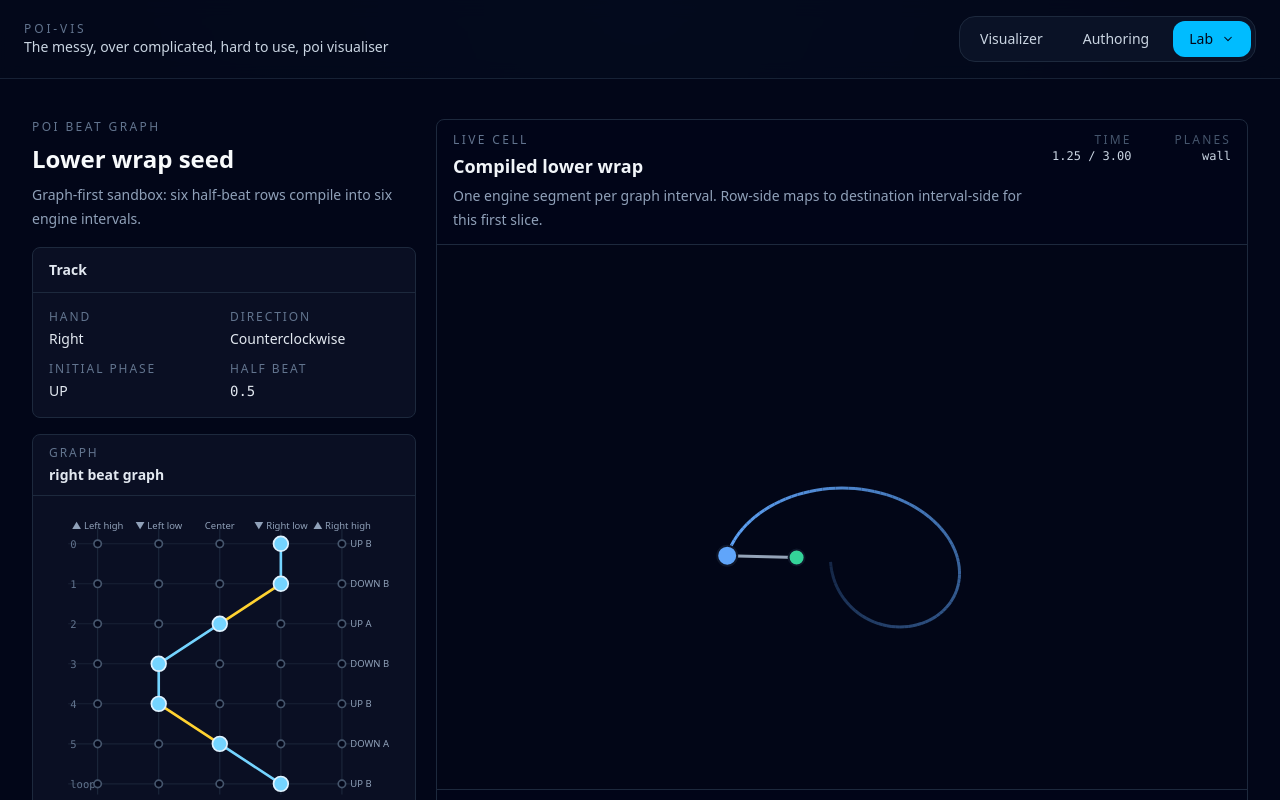
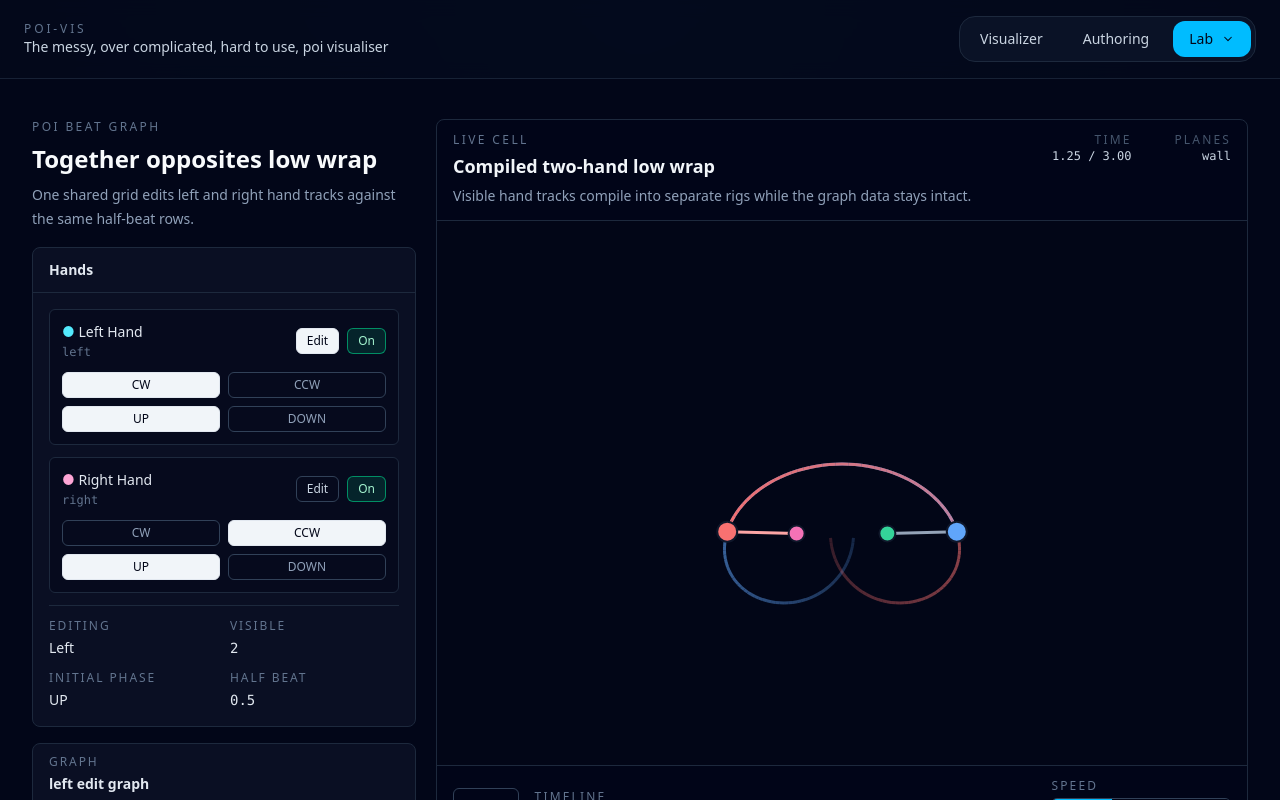
Before and after one commit to Jragon/poi-viz, a Vue app: page /lab/poi-beat-graph in a window 1280 px wide. Shown: the top 800 px of the page. Built offline with nearby package versions, Linux system fonts and the light colour scheme.

Commit message:
add multi hand editing

```diff
--- a/src/lab/experiments/poi-beat-graph/PoiBeatGraph.vue
+++ b/src/lab/experiments/poi-beat-graph/PoiBeatGraph.vue
@@ -17,6 +17,7 @@ import type {
 const props = defineProps<{
   graph: PoiBeatGraph;
   trackId?: string;
+  visibleTrackIds?: readonly string[];
   halfBeatDuration: number;
 }>();
 
@@ -28,7 +29,7 @@ const emit = defineEmits<{
 
 const layout = {
   leftPad: 50,
-  rightPad: 58,
+  rightPad: 28,
   topPad: 34,
   bottomPad: 30,
   laneGap: 58,
@@ -45,27 +46,35 @@ interface DisplayRowState extends PoiBeatDerivedRowState {
 }
 
 interface ActivePointView {
+  readonly key: string;
+  readonly track: PoiBeatTrack;
   readonly row: DisplayRowState;
   readonly x: number;
   readonly y: number;
 }
 
-interface LaneNodeView {
+interface ClickTargetView {
   readonly key: string;
   readonly lane: PoiBeatLane;
   readonly row: DisplayRowState;
   readonly x: number;
   readonly y: number;
-  readonly active: boolean;
 }
 
 interface ConnectorView {
   readonly key: string;
+  readonly track: PoiBeatTrack;
   readonly interval: PoiBeatInterval;
   readonly x1: number;
   readonly y1: number;
   readonly x2: number;
   readonly y2: number;
+}
+
+interface TrackPathView {
+  readonly track: PoiBeatTrack;
+  readonly points: readonly ActivePointView[];
+  readonly connectors: readonly ConnectorView[];
 }
 
 const track = computed<PoiBeatTrack>(() => {
@@ -84,11 +93,46 @@ const lanes = computed(() => props.graph.lanes);
 const laneX = computed(
   () => new Map(lanes.value.map((lane, index) => [lane.id, xForLaneIndex(index)]))
 );
-const rowStates = computed(() => deriveRowStates(track.value));
-const displayRows = computed<readonly DisplayRowState[]>(() => {
-  const states = rowStates.value.map((state) => ({
+const visibleTrackIds = computed(
+  () => new Set(props.visibleTrackIds ?? props.graph.tracks.map((candidate) => candidate.id))
+);
+const visibleTracks = computed<readonly PoiBeatTrack[]>(() => {
+  const tracks = props.graph.tracks.filter((candidate) => visibleTrackIds.value.has(candidate.id));
+  if (tracks.length === 0) return [track.value];
+
+  return [...tracks].sort((a, b) => {
+    if (a.id === track.value.id) return 1;
+    if (b.id === track.value.id) return -1;
+    return 0;
+  });
+});
+const displayRows = computed(() => makeDisplayRows(track.value));
+const canDeleteRow = computed(() => props.graph.cycleSteps > 2);
+const svgWidth = computed(
+  () => layout.leftPad + layout.rightPad + layout.laneGap * Math.max(lanes.value.length - 1, 0)
+);
+const svgHeight = computed(
+  () => layout.topPad + layout.bottomPad + layout.rowGap * Math.max(displayRows.value.length - 1, 0)
+);
+const trackPaths = computed<readonly TrackPathView[]>(() =>
+  visibleTracks.value.map((visibleTrack) => makeTrackPath(visibleTrack))
+);
+const clickTargets = computed<readonly ClickTargetView[]>(() =>
+  displayRows.value.flatMap((row, rowIndex) =>
+    lanes.value.map((lane, laneIndex) => ({
+      key: `${row.key}-${lane.id}`,
+      lane,
+      row,
+      x: xForLaneIndex(laneIndex),
+      y: yForRowIndex(rowIndex)
+    }))
+  )
+);
+
+function makeDisplayRows(pathTrack: PoiBeatTrack): readonly DisplayRowState[] {
+  const states = deriveRowStates(pathTrack).map((state) => ({
     ...state,
-    key: `step-${state.row.step}`,
+    key: `${pathTrack.id}-step-${state.row.step}`,
     label: String(state.row.step),
     isLoopClosure: false,
     sourceStep: state.row.step
@@ -100,58 +144,51 @@ const displayRows = computed<readonly DisplayRowState[]>(() => {
     ...states,
     {
       ...first,
-      key: "loop",
+      key: `${pathTrack.id}-loop`,
       label: "loop",
       isLoopClosure: true,
       sourceStep: first.row.step
     }
   ];
-});
-const intervals = computed(() => deriveLoopIntervals(track.value, props.halfBeatDuration));
-const canDeleteRow = computed(() => track.value.rows.length > 2);
-const svgWidth = computed(
-  () => layout.leftPad + layout.rightPad + layout.laneGap * Math.max(lanes.value.length - 1, 0)
-);
-const svgHeight = computed(
-  () => layout.topPad + layout.bottomPad + layout.rowGap * Math.max(displayRows.value.length - 1, 0)
-);
-const activePoints = computed<readonly ActivePointView[]>(() =>
-  displayRows.value.map((row, index) => ({
+}
+
+function makeActivePoints(
+  pathTrack: PoiBeatTrack,
+  rows: readonly DisplayRowState[]
+): readonly ActivePointView[] {
+  return rows.map((row, index) => ({
+    key: `${pathTrack.id}-${row.key}`,
+    track: pathTrack,
     row,
     x: xForLane(row.row.laneId),
     y: yForRowIndex(index)
-  }))
-);
-const laneNodes = computed<readonly LaneNodeView[]>(() =>
-  displayRows.value.flatMap((row, rowIndex) =>
-    lanes.value.map((lane, laneIndex) => ({
-      key: `${row.key}-${lane.id}`,
-      lane,
-      row,
-      x: xForLaneIndex(laneIndex),
-      y: yForRowIndex(rowIndex),
-      active: lane.id === row.row.laneId
-    }))
-  )
-);
-const connectors = computed<readonly ConnectorView[]>(() =>
-  intervals.value.map((interval, index) => {
-    const fromPoint = activePoints.value[index];
-    const toPoint = activePoints.value[index + 1];
+  }));
+}
+
+function makeTrackPath(pathTrack: PoiBeatTrack): TrackPathView {
+  const rows = makeDisplayRows(pathTrack);
+  const points = makeActivePoints(pathTrack, rows);
+  const pathIntervals = deriveLoopIntervals(pathTrack, props.halfBeatDuration);
+  const connectors = pathIntervals.map((interval, index) => {
+    const fromPoint = points[index];
+    const toPoint = points[index + 1];
     if (!fromPoint || !toPoint) {
       throw new Error("PoiBeatGraph connector invariant failed");
     }
 
     return {
-      key: `${interval.fromRow.step}-${interval.toRow.step}`,
+      key: `${pathTrack.id}-${interval.fromRow.step}-${interval.toRow.step}`,
+      track: pathTrack,
       interval,
       x1: fromPoint.x,
       y1: fromPoint.y,
       x2: toPoint.x,
       y2: toPoint.y
     };
-  })
-);
+  });
+
+  return { track: pathTrack, points, connectors };
+}
 
 function xForLaneIndex(index: number): number {
   return layout.leftPad + index * layout.laneGap;
@@ -169,14 +206,14 @@ function yForRowIndex(index: number): number {
   return layout.topPad + index * layout.rowGap;
 }
 
-function nodeClass(node: LaneNodeView): string {
-  if (node.active) return "fill-sky-300 stroke-sky-100";
-  return "fill-slate-950 stroke-slate-600 hover:fill-slate-800 hover:stroke-slate-400";
+function trackNodeClass(pathTrack: PoiBeatTrack): string {
+  if (pathTrack.hand === "left") return "fill-slate-950 stroke-cyan-300";
+  return "fill-slate-950 stroke-pink-300";
 }
 
 function connectorClass(connector: ConnectorView): string {
-  if (connector.interval.planeSide === "a") return "stroke-amber-300";
-  return "stroke-sky-300";
+  if (connector.track.hand === "left") return "stroke-cyan-300";
+  return "stroke-pink-300";
 }
 
 function laneHeaderLabel(lane: PoiBeatLane): string {
@@ -195,7 +232,7 @@ function selectLane(row: DisplayRowState, laneId: PoiBeatLaneId): void {
   <section class="overflow-hidden rounded-lg border border-slate-800 bg-slate-900/60">
     <div class="border-b border-slate-800 px-4 py-2.5">
       <p class="text-xs uppercase tracking-[0.16em] text-slate-500">Graph</p>
-      <h2 class="mt-1 text-sm font-semibold text-slate-200">{{ track.id }} beat graph</h2>
+      <h2 class="mt-1 text-sm font-semibold text-slate-200">{{ track.id }} edit graph</h2>
     </div>
 
     <div class="px-3 py-3">
@@ -255,7 +292,7 @@ function selectLane(row: DisplayRowState, laneId: PoiBeatLaneId): void {
 
         <g>
           <line
-            v-for="connector in connectors"
+            v-for="connector in trackPaths.flatMap((path) => path.connectors)"
             :key="connector.key"
             :x1="connector.x1"
             :y1="connector.y1"
@@ -268,8 +305,20 @@ function selectLane(row: DisplayRowState, laneId: PoiBeatLaneId): void {
         </g>
 
         <g>
+          <circle
+            v-for="point in trackPaths.flatMap((path) => path.points)"
+            :key="point.key"
+            :cx="point.x"
+            :cy="point.y"
+            :r="layout.activeRadius"
+            :class="trackNodeClass(point.track)"
+            stroke-width="2"
+          />
+        </g>
+
+        <g>
           <foreignObject
-            v-for="node in laneNodes"
+            v-for="node in clickTargets"
             :key="node.key"
             :x="node.x - 10"
             :y="node.y - 10"
@@ -279,33 +328,13 @@ function selectLane(row: DisplayRowState, laneId: PoiBeatLaneId): void {
             <button
               type="button"
               class="grid h-5 w-5 place-items-center rounded-full bg-transparent"
-              :aria-label="`${node.row.label} ${node.lane.label}`"
+              :aria-label="`${track.hand} hand step ${node.row.label} ${node.lane.label}`"
               :disabled="node.row.isLoopClosure"
               @click="selectLane(node.row, node.lane.id)"
             >
-              <svg viewBox="0 0 20 20" class="h-5 w-5 overflow-visible">
-                <circle
-                  cx="10"
-                  cy="10"
-                  :r="node.active ? layout.activeRadius : layout.inactiveRadius"
-                  :class="nodeClass(node)"
-                  stroke-width="1.6"
-                />
-              </svg>
+              <span class="sr-only">{{ node.lane.label }}</span>
             </button>
           </foreignObject>
-        </g>
-
-        <g>
-          <text
-            v-for="point in activePoints"
-            :key="`meta-${point.row.key}`"
-            :x="svgWidth - layout.rightPad + 8"
-            :y="point.y + 3"
-            class="fill-slate-400 text-[9px] uppercase"
-          >
-            {{ point.row.phaseLabel }} {{ point.row.planeSide }}
-          </text>
         </g>
       </svg>
     </div>
--- a/src/lab/experiments/poi-beat-graph/PoiBeatGraphPage.vue
+++ b/src/lab/experiments/poi-beat-graph/PoiBeatGraphPage.vue
@@ -11,29 +11,77 @@ import {
   deletePoiBeatGraphLastRow,
   deriveLoopIntervals,
   deriveRowStates,
-  movePoiBeatGraphRowLane
+  filterPoiBeatGraphTracks,
+  movePoiBeatGraphRowLane,
+  setPoiBeatGraphTrackDirection,
+  setPoiBeatGraphTrackInitialPhase
 } from "@/lab/experiments/poi-beat-graph/graphHelpers";
-import { createLowerWrapBeatGraph } from "@/lab/experiments/poi-beat-graph/lowerWrapSeed";
+import { createTwoHandLowWrapBeatGraph } from "@/lab/experiments/poi-beat-graph/lowerWrapSeed";
 import PoiBeatGraph from "@/lab/experiments/poi-beat-graph/PoiBeatGraph.vue";
-import type { PoiBeatLaneId } from "@/lab/experiments/poi-beat-graph/types";
+import type {
+  PoiBeatDirection,
+  PoiBeatLaneId,
+  PoiBeatPhaseLabel,
+  PoiBeatTrack
+} from "@/lab/experiments/poi-beat-graph/types";
 
-const graph = ref(createLowerWrapBeatGraph());
+const graph = ref(createTwoHandLowWrapBeatGraph());
 const compilerOptions = DEFAULT_POI_BEAT_COMPILER_OPTIONS;
-const compiled = computed(() => compilePoiBeatGraph(graph.value, compilerOptions));
-const primaryTrack = computed(() => {
-  const track = graph.value.tracks[0];
+const editingTrackId = ref(graph.value.tracks[0]?.id ?? "");
+const visibleTrackIds = ref(graph.value.tracks.map((track) => track.id));
+const visibleGraph = computed(() => filterPoiBeatGraphTracks(graph.value, visibleTrackIds.value));
+const compiled = computed(() => compilePoiBeatGraph(visibleGraph.value, compilerOptions));
+const tracks = computed(() => graph.value.tracks);
+const visibleTracks = computed(() =>
+  graph.value.tracks.filter((track) => visibleTrackIds.value.includes(track.id))
+);
+const editingTrack = computed(() => {
+  const track = graph.value.tracks.find((candidate) => candidate.id === editingTrackId.value);
   if (!track) {
     throw new Error("PoiBeatGraphPage requires at least one track");
   }
   return track;
 });
-const rowStates = computed(() => deriveRowStates(primaryTrack.value));
+const rowStates = computed(() => deriveRowStates(editingTrack.value));
 const intervals = computed(() =>
-  deriveLoopIntervals(primaryTrack.value, compilerOptions.halfBeatDuration)
+  deriveLoopIntervals(editingTrack.value, compilerOptions.halfBeatDuration)
 );
 
 function moveActiveLane(step: number, laneId: PoiBeatLaneId) {
-  graph.value = movePoiBeatGraphRowLane(graph.value, primaryTrack.value.id, step, laneId);
+  graph.value = movePoiBeatGraphRowLane(graph.value, editingTrack.value.id, step, laneId);
+}
+
+function setEditingTrack(trackId: string) {
+  if (!visibleTrackIds.value.includes(trackId)) return;
+  editingTrackId.value = trackId;
+}
+
+function toggleTrackVisibility(trackId: string) {
+  const visibleIds = new Set(visibleTrackIds.value);
+
+  if (visibleIds.has(trackId)) {
+    if (visibleIds.size <= 1) return;
+    visibleIds.delete(trackId);
+  } else {
+    visibleIds.add(trackId);
+  }
+
+  visibleTrackIds.value = graph.value.tracks
+    .map((track) => track.id)
+    .filter((candidateId) => visibleIds.has(candidateId));
+
+  if (!visibleIds.has(editingTrackId.value)) {
+    const nextEditingTrackId = visibleTrackIds.value[0];
+    if (nextEditingTrackId) editingTrackId.value = nextEditingTrackId;
+  }
+}
+
+function setTrackDirection(trackId: string, direction: PoiBeatDirection) {
+  graph.value = setPoiBeatGraphTrackDirection(graph.value, trackId, direction);
+}
+
+function setTrackInitialPhase(trackId: string, phase: PoiBeatPhaseLabel) {
+  graph.value = setPoiBeatGraphTrackInitialPhase(graph.value, trackId, phase);
 }
 
 function appendRow() {
@@ -43,6 +91,43 @@ function appendRow() {
 function deleteRow() {
   graph.value = deletePoiBeatGraphLastRow(graph.value);
 }
+
+function isEditingTrack(trackId: string): boolean {
+  return editingTrackId.value === trackId;
+}
+
+function isTrackVisible(trackId: string): boolean {
+  return visibleTrackIds.value.includes(trackId);
+}
+
+function trackLabel(track: PoiBeatTrack): string {
+  return `${track.hand} hand`;
+}
+
+function trackAccentClass(track: PoiBeatTrack): string {
+  if (track.hand === "left") return "text-cyan-300";
+  return "text-pink-300";
+}
+
+function editButtonClass(track: PoiBeatTrack): string {
+  if (isEditingTrack(track.id)) return "border-slate-200 bg-slate-100 text-slate-950";
+  return "border-slate-700 text-slate-300 hover:border-slate-500 hover:bg-slate-800";
+}
+
+function visibilityButtonClass(track: PoiBeatTrack): string {
+  if (isTrackVisible(track.id)) return "border-emerald-500/70 bg-emerald-500/15 text-emerald-200";
+  return "border-slate-700 text-slate-500 hover:border-slate-500 hover:text-slate-300";
+}
+
+function directionButtonClass(track: PoiBeatTrack, direction: PoiBeatDirection): string {
+  if (track.poiDirection === direction) return "border-slate-200 bg-slate-100 text-slate-950";
+  return "border-slate-700 text-slate-400 hover:border-slate-500 hover:text-slate-200";
+}
+
+function phaseButtonClass(track: PoiBeatTrack, phase: PoiBeatPhaseLabel): string {
+  if (track.initialPhase === phase) return "border-slate-200 bg-slate-100 text-slate-950";
+  return "border-slate-700 text-slate-400 hover:border-slate-500 hover:text-slate-200";
+}
 </script>
 
 <template>
@@ -51,38 +136,124 @@ function deleteRow() {
       <div class="grid content-start gap-4">
         <header>
           <p class="text-xs uppercase tracking-[0.2em] text-slate-500">Poi Beat Graph</p>
-          <h1 class="mt-2 text-2xl font-semibold text-slate-50">Lower wrap seed</h1>
+          <h1 class="mt-2 text-2xl font-semibold text-slate-50">Together opposites low wrap</h1>
           <p class="mt-2 text-sm leading-6 text-slate-400">
-            Graph-first sandbox: six half-beat rows compile into six engine intervals.
+            One shared grid edits left and right hand tracks against the same half-beat rows.
           </p>
         </header>
 
         <section class="rounded-lg border border-slate-800 bg-slate-900/60">
           <div class="border-b border-slate-800 px-4 py-3">
-            <h2 class="text-sm font-semibold text-slate-200">Track</h2>
+            <h2 class="text-sm font-semibold text-slate-200">Hands</h2>
           </div>
-          <dl class="grid grid-cols-2 gap-3 px-4 py-4 text-sm">
+          <div class="grid gap-3 px-4 py-4 text-sm">
+            <div
+              v-for="track in tracks"
+              :key="track.id"
+              class="rounded-md border border-slate-800 bg-slate-950/50 px-3 py-3"
+            >
+              <div class="flex items-center justify-between gap-3">
+                <div class="min-w-0">
+                  <p class="font-medium capitalize text-slate-200">
+                    <span :class="trackAccentClass(track)">●</span>
+                    {{ trackLabel(track) }}
+                  </p>
+                  <p class="mt-0.5 font-mono text-xs text-slate-500">{{ track.id }}</p>
+                </div>
+
+                <div class="flex shrink-0 gap-2">
+                  <button
+                    type="button"
+                    class="rounded-md border px-2.5 py-1 text-xs font-medium transition disabled:cursor-not-allowed disabled:border-slate-800 disabled:text-slate-600"
+                    :class="editButtonClass(track)"
+                    :disabled="!isTrackVisible(track.id)"
+                    :aria-pressed="isEditingTrack(track.id)"
+                    @click="setEditingTrack(track.id)"
+                  >
+                    Edit
+                  </button>
+                  <button
+                    type="button"
+                    class="rounded-md border px-2.5 py-1 text-xs font-medium transition"
+                    :class="visibilityButtonClass(track)"
+                    :aria-pressed="isTrackVisible(track.id)"
+                    @click="toggleTrackVisibility(track.id)"
+                  >
+                    {{ isTrackVisible(track.id) ? "On" : "Off" }}
+                  </button>
+                </div>
+              </div>
+
+              <div class="mt-3 grid grid-cols-2 gap-2">
+                <button
+                  type="button"
+                  class="rounded-md border px-2 py-1 text-xs font-medium transition"
+                  :class="directionButtonClass(track, 'clockwise')"
+                  :aria-pressed="track.poiDirection === 'clockwise'"
+                  @click="setTrackDirection(track.id, 'clockwise')"
+                >
+                  CW
+                </button>
+                <button
+                  type="button"
+                  class="rounded-md border px-2 py-1 text-xs font-medium transition"
+                  :class="directionButtonClass(track, 'counterclockwise')"
+                  :aria-pressed="track.poiDirection === 'counterclockwise'"
+                  @click="setTrackDirection(track.id, 'counterclockwise')"
+                >
+                  CCW
+                </button>
+              </div>
+
+              <div class="mt-2 grid grid-cols-2 gap-2">
+                <button
+                  type="button"
+                  class="rounded-md border px-2 py-1 text-xs font-medium uppercase transition"
+                  :class="phaseButtonClass(track, 'up')"
+                  :aria-pressed="track.initialPhase === 'up'"
+                  @click="setTrackInitialPhase(track.id, 'up')"
+                >
+                  Up
+                </button>
+                <button
+                  type="button"
+                  class="rounded-md border px-2 py-1 text-xs font-medium uppercase transition"
+                  :class="phaseButtonClass(track, 'down')"
+                  :aria-pressed="track.initialPhase === 'down'"
+                  @click="setTrackInitialPhase(track.id, 'down')"
+                >
+                  Down
+                </button>
+              </div>
+            </div>
+
+            <dl class="grid grid-cols-2 gap-3 border-t border-slate-800 pt-3 text-sm">
               <div>
-              <dt class="text-xs uppercase tracking-[0.16em] text-slate-500">Hand</dt>
-              <dd class="mt-1 capitalize text-slate-200">{{ primaryTrack.hand }}</dd>
+                <dt class="text-xs uppercase tracking-[0.16em] text-slate-500">Editing</dt>
+                <dd class="mt-1 capitalize text-slate-200">{{ editingTrack.hand }}</dd>
               </div>
               <div>
-              <dt class="text-xs uppercase tracking-[0.16em] text-slate-500">Direction</dt>
-              <dd class="mt-1 capitalize text-slate-200">{{ primaryTrack.poiDirection }}</dd>
+                <dt class="text-xs uppercase tracking-[0.16em] text-slate-500">Visible</dt>
+                <dd class="mt-1 font-mono text-slate-200">{{ visibleTracks.length }}</dd>
               </div>
               <div>
                 <dt class="text-xs uppercase tracking-[0.16em] text-slate-500">Initial Phase</dt>
-              <dd class="mt-1 uppercase text-slate-200">{{ primaryTrack.initialPhase }}</dd>
+                <dd class="mt-1 uppercase text-slate-200">{{ editingTrack.initialPhase }}</dd>
               </div>
               <div>
                 <dt class="text-xs uppercase tracking-[0.16em] text-slate-500">Half Beat</dt>
-              <dd class="mt-1 font-mono text-slate-200">{{ compilerOptions.halfBeatDuration }}</dd>
+                <dd class="mt-1 font-mono text-slate-200">
+                  {{ compilerOptions.halfBeatDuration }}
+                </dd>
               </div>
             </dl>
+          </div>
         </section>
 
         <PoiBeatGraph
           :graph="graph"
+          :track-id="editingTrackId"
+          :visible-track-ids="visibleTrackIds"
           :half-beat-duration="compilerOptions.halfBeatDuration"
           @select-lane="moveActiveLane"
           @append-row="appendRow"
@@ -91,7 +262,7 @@ function deleteRow() {
 
         <section class="overflow-hidden rounded-lg border border-slate-800 bg-slate-900/60">
           <div class="border-b border-slate-800 px-4 py-3">
-            <h2 class="text-sm font-semibold text-slate-200">Rows</h2>
+            <h2 class="text-sm font-semibold text-slate-200">Rows · {{ editingTrack.id }}</h2>
           </div>
           <table class="w-full text-left text-sm">
             <thead class="bg-slate-950/70 text-xs uppercase tracking-[0.16em] text-slate-500">
@@ -121,7 +292,7 @@ function deleteRow() {
 
         <section class="overflow-hidden rounded-lg border border-slate-800 bg-slate-900/60">
           <div class="border-b border-slate-800 px-4 py-3">
-            <h2 class="text-sm font-semibold text-slate-200">Intervals</h2>
+            <h2 class="text-sm font-semibold text-slate-200">Intervals · {{ editingTrack.id }}</h2>
           </div>
           <table class="w-full text-left text-sm">
             <thead class="bg-slate-950/70 text-xs uppercase tracking-[0.16em] text-slate-500">
@@ -169,8 +340,8 @@ function deleteRow() {
       <div class="grid content-start gap-6">
         <EmbeddedVisualizer
           :sequence="compiled.sequence"
-          title="Compiled lower wrap"
-          summary="One engine segment per graph interval. Row-side maps to destination interval-side for this first slice."
+          title="Compiled two-hand low wrap"
+          summary="Visible hand tracks compile into separate rigs while the graph data stays intact."
           size="normal"
           projection-mode="orthographic"
           :projection-drag-enabled="false"
--- a/src/lab/experiments/poi-beat-graph/graphHelpers.ts
+++ b/src/lab/experiments/poi-beat-graph/graphHelpers.ts
@@ -113,6 +113,39 @@ export function movePoiBeatGraphRowLane(
   };
 }
 
+export function setPoiBeatGraphTrackDirection(
+  graph: PoiBeatGraph,
+  trackId: string,
+  poiDirection: PoiBeatDirection
+): PoiBeatGraph {
+  return {
+    ...graph,
+    tracks: graph.tracks.map((track) => (track.id === trackId ? { ...track, poiDirection } : track))
+  };
+}
+
+export function setPoiBeatGraphTrackInitialPhase(
+  graph: PoiBeatGraph,
+  trackId: string,
+  initialPhase: PoiBeatPhaseLabel
+): PoiBeatGraph {
+  return {
+    ...graph,
+    tracks: graph.tracks.map((track) => (track.id === trackId ? { ...track, initialPhase } : track))
+  };
+}
+
+export function filterPoiBeatGraphTracks(
+  graph: PoiBeatGraph,
+  trackIds: readonly string[]
+): PoiBeatGraph {
+  const visibleTrackIds = new Set(trackIds);
+  return {
+    ...graph,
+    tracks: graph.tracks.filter((track) => visibleTrackIds.has(track.id))
+  };
+}
+
 export function appendPoiBeatGraphRow(graph: PoiBeatGraph): PoiBeatGraph {
   const nextStep = graph.cycleSteps;
   return {
--- a/src/lab/experiments/poi-beat-graph/lowerWrapSeed.ts
+++ b/src/lab/experiments/poi-beat-graph/lowerWrapSeed.ts
@@ -46,3 +46,40 @@ export function createUpperWrapBeatGraph(): PoiBeatGraph {
     ]
   };
 }
+
+export function createTwoHandLowWrapBeatGraph(): PoiBeatGraph {
+  return {
+    cycleSteps: 6,
+    lanes: POI_BEAT_LANES,
+    tracks: [
+      {
+        id: "left",
+        hand: "left",
+        poiDirection: "clockwise",
+        initialPhase: "up",
+        rows: [
+          { step: 0, laneId: "left-low" },
+          { step: 1, laneId: "left-low" },
+          { step: 2, laneId: "center" },
+          { step: 3, laneId: "right-low" },
+          { step: 4, laneId: "right-low" },
+          { step: 5, laneId: "center" }
+        ]
+      },
+      {
+        id: "right",
+        hand: "right",
+        poiDirection: "counterclockwise",
+        initialPhase: "up",
+        rows: [
+          { step: 0, laneId: "right-low" },
+          { step: 1, laneId: "right-low" },
+          { step: 2, laneId: "center" },
+          { step: 3, laneId: "left-low" },
+          { step: 4, laneId: "left-low" },
+          { step: 5, laneId: "center" }
+        ]
+      }
+    ]
+  };
+}
```
Also changed, not shown: 1 other file (tests, documents, lock files or other folders). Lines whose indentation alone changed are shown as unchanged.
